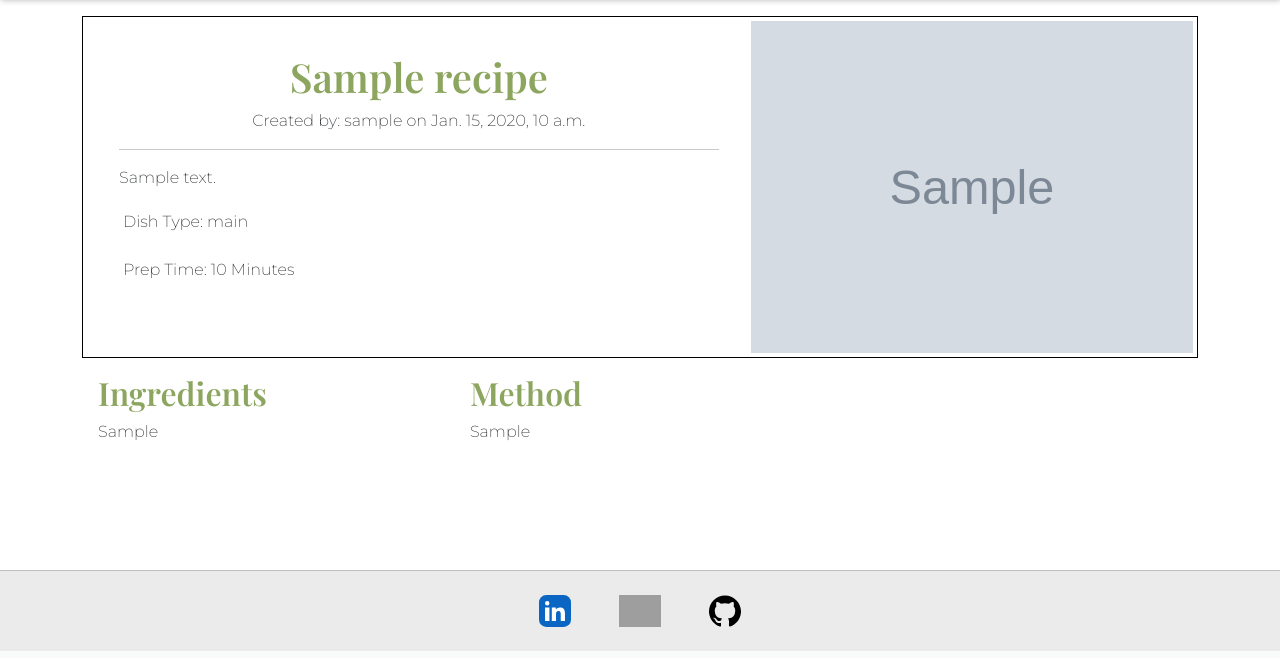
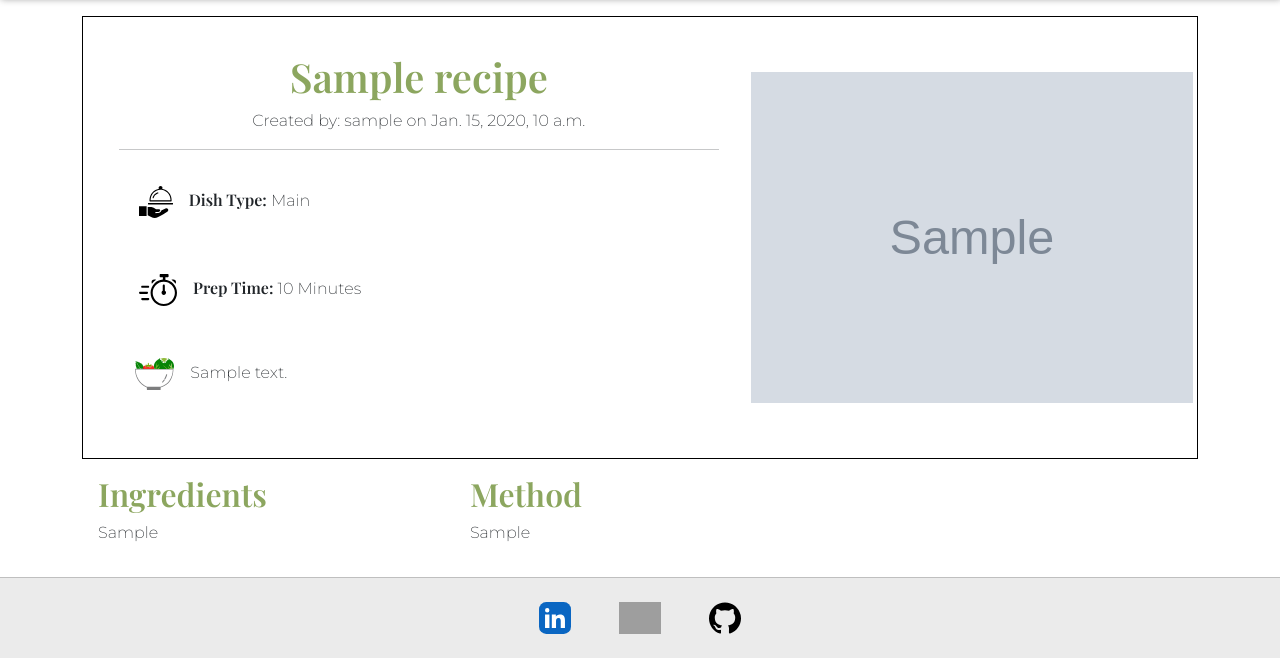
Before and after one commit to Ila-bura/C-est-la-V, a Django app: page /recipes/1/ in a window 1280 px wide. Shown: the part 149-807 px from the top of the page. Run offline with Django 3.2, Linux system fonts and the light colour scheme; tables that the repository leaves empty hold one stand-in row (values such as "Sample post"); grey boxes marked "Sample" are stand-in pictures; parts of the project's set-up code (start-up, migrations or seed data) failed here and were passed over; some libraries are stand-ins or nearby versions; grey boxes are pictures that could not be loaded.

Commit message:
Add icons to recipe card

```diff
--- a/recipes/models.py
+++ b/recipes/models.py
@@ -5,21 +5,22 @@ from djrichtextfield.models import RichTextField
 from django_resized import ResizedImageField
 
 # Choice Fields
-DISH_TYPES = (("main", "Main"), ("snack", "Snack"), ("dessert", "Dessert"))
+DISH_TYPES = (("Main", "Main"), ("Snack", "Snack"),
+              ("Dessert", "Dessert"))
 
 PREP_TIME = (
-    ("10 minutes", "10 Minutes"),
-    ("15 minutes", "15 Minutes"),
-    ("20 minutes", "20 Minutes"),
-    ("25 minutes", "25 Minutes"),
-    ("30 minutes", "30 Minutes"),
-    ("35 minutes", "35 Minutes"),
-    ("40 minutes", "40 Minutes"),
-    ("45 minutes", "45 Minutes"),
-    ("50 minutes", "50 Minutes"),
-    ("55 minutes", "55 Minutes"),
-    ("1 hour", "1 Hour"),
-    ("1+ hour", "1+ Hour"),
+    ("10 minutes", "10 min"),
+    ("15 minutes", "15 min"),
+    ("20 minutes", "20 min"),
+    ("25 minutes", "25 min"),
+    ("30 minutes", "30 min"),
+    ("35 minutes", "35 min"),
+    ("40 minutes", "40 min"),
+    ("45 minutes", "45 min"),
+    ("50 minutes", "50 min"),
+    ("55 minutes", "55 min"),
+    ("1 hour", "1h"),
+    ("1+ hour", "more than 1h"),
 )
 
 
@@ -45,8 +46,10 @@ class Recipe(models.Model):
         null=False,
     )
     image_alt = models.CharField(max_length=100, null=False, blank=False)
-    dish_type = models.CharField(max_length=50, choices=DISH_TYPES, default="main")
-    prep_time = models.CharField(max_length=50, choices=PREP_TIME, default="10 minutes")
+    dish_type = models.CharField(
+        max_length=50, choices=DISH_TYPES, default="main")
+    prep_time = models.CharField(
+        max_length=50, choices=PREP_TIME, default="10 minutes")
     posted_date = models.DateTimeField(auto_now=True)
 
     """
--- a/recipes/templates/recipes/recipe_detail.html
+++ b/recipes/templates/recipes/recipe_detail.html
@@ -1,5 +1,5 @@
 {% extends "base.html" %} {% block title %}Detail {{recipe.title}}
-{%endblock%}{%block content %}
+{%endblock%}{%block content %} {% load static %}
 
 <div class="container">
   <div class="recipe-info mt-3 p-1">
@@ -9,9 +9,27 @@
         Created by: {{recipe.user}} on {{recipe.posted_date}}
       </p>
       <hr />
-      <p>{{recipe.description}}</p>
-      <p class="p-1">Dish Type: {{ recipe.dish_type }}</p>
-      <p class="p-1">Prep Time: {{ recipe.prep_time|title }}</p>
+      <p class="p-1">
+        <img
+          src="{% static '/icons/catering-icon.svg' %}"
+          alt="dish icon"
+          class="food-icon"
+        /><span class="heading">Dish Type:</span> {{ recipe.dish_type }}
+      </p>
+      <p class="p-1">
+        <img
+          src="{% static '/icons/quick-icon.svg' %}"
+          alt="time icon"
+          class="food-icon"
+        /><span class="heading">Prep Time:</span> {{ recipe.prep_time|title }}
+      </p>
+      <p>
+        <img
+          src="{% static '/icons/food-icon.svg' %}"
+          alt="food icon"
+          class="food-icon"
+        />{{recipe.description}}
+      </p>
 
       {% if request.user == recipe.user %}
       <div class="text-center">
--- a/static/css/base.css
+++ b/static/css/base.css
@@ -169,8 +169,13 @@ footer {
     height: auto;
 }
 
-.types {
-    text-decoration: underline;
+.heading {
+    font-family: var(--title);
+}
+
+.food-icon {
+    height: 2rem;
+    margin: 1rem;
 }
 
 @media screen and (min-width: 62.5em) {
```
Also changed, not shown: recipes/migrations/0002_auto_20231005_1642.py (added), static/icons/catering-icon.svg (added), static/icons/food-icon.svg (added), static/icons/pin-icon.svg (added), static/icons/quick-icon.svg (added), static/icons/time-icon.svg (added).
